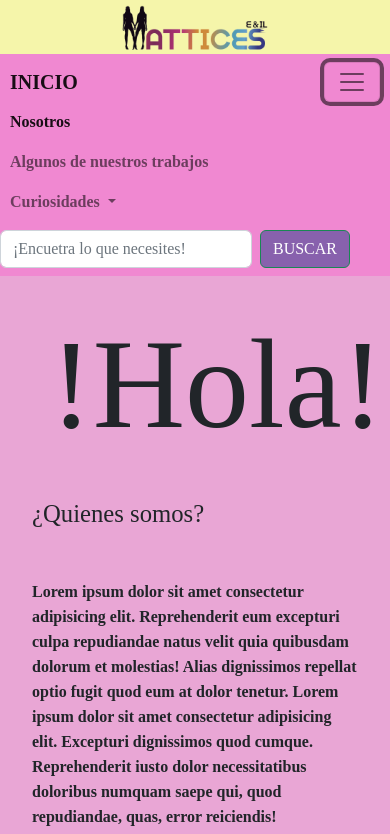
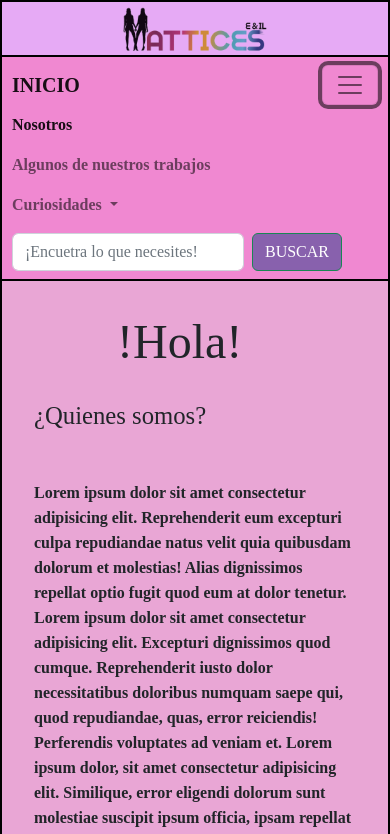
Before and after one commit to JeikerM/MATTICES, a plain HTML site: page nosotros.html in a window 390 px wide. Both pictures are taken after a click on the button "Toggle navigation". Shown: the top 834 px of the page. Drawn offline with nearby package versions, Linux system fonts and the light colour scheme; no server answers; some icons are missing; a web font is replaced by a local one.

Commit message:
Arreglando las breakpoints

```diff
--- a/estilos.css
+++ b/estilos.css
@@ -22,25 +22,33 @@ header{
 }
 main{
     grid-area: main;
+    border: solid black 2px;
+    border-top: 0;
 
 }
 footer{
     grid-area: footer;
+    border: solid black 2px;
+    border-top: 0;
 
 }
 
 /* HEADER */
 .mobile__img{
+    border: solid black 2px;
+    border-bottom: none;
     display: flex;
     justify-content: center;
-    background-color: rgba(241, 241, 134, 0.699)
+    background-color: rgba(220, 134, 241, 0.699)
 }
 .mobile__img img{
     width: 40%;
 }
+.navbar{
+    border: solid black 2px;
+}
 .nav__color{
     display: flex;
-
     background-color: rgb(240, 136, 209);
 }
 .navbar{
@@ -105,9 +113,7 @@ footer{
 }
 .h1__card{
     display: flex;
-    justify-content: center;
     align-items: center;
-    margin-right: 250px;
 }
 .nosotros h1{
     font-size: 8rem;
@@ -161,6 +167,7 @@ footer{
     }
     .buscador{
         width: 350px;
+        margin-left: 10px;
     }
     .tamaño img{
         height: 400px
@@ -183,6 +190,7 @@ footer{
         margin: 0;
     }
     .nosotros h1{
+        margin: 0;
         text-align: center;
     }
     .nosotros__texto-1{
@@ -192,6 +200,69 @@ footer{
         margin-right: 30px;
         flex-direction: column;
     }
+    @media only screen and (max-width:700px){
+        .container-fluid{
+            margin: 0;
+            padding: 0;
+        }
+        .navbar-brand{
+            margin-left: 10px;
+        }
+        .navbar-nav{
+            margin-left: 10px;
+        }
+        .navbar-toggler{
+            margin-right: 10px;
+        }
+        .buscador{
+            width: 350px;
+            margin-left: 10px;
+        }
+        .tamaño img{
+            height: 400px
+        }
+        .contactanos__redes{
+            display: flex;
+            flex-direction: column;
+        }
+        .contactanos__redes a{
+            font-size: 2.5rem;
+        }
+        .nosotros__padre{
+            grid-template-areas:
+            "texto-1 texto-1 texto-1"
+            "texto-1 texto-1 texto-1"
+            "image image image";
+
+        }
+        .nosotros__padre img{
+            margin: 0;
+        }
+        .nosotros h1{
+            margin: 0;
+            text-align: center;
+        }
+        .nosotros__texto-1{
+            margin-bottom: 30px;
+        }}.h1__card{
+            margin: 0%;
+            margin-right: 30px;
+            flex-direction: column;
+        }
+    @media only screen and (max-width:570px){
+        .nosotros h1{
+            margin: 0;
+            font-size: 3rem;
+        }
+        .buscador{
+            width: 330px;
+            margin-left: 10px;
+        }
+        .iconify{
+            width: 3rem;
+
+        }
+    }
 /*     .mobile__img{
         background-image: url("./img/LOGO\ SIN\ FONDO\ MATTICES.jpg");
     } */
```
Also changed, not shown: index.html (+1 -1 lines), nosotros.html (+3 -1 lines), readme.md (added), 1 other file.
